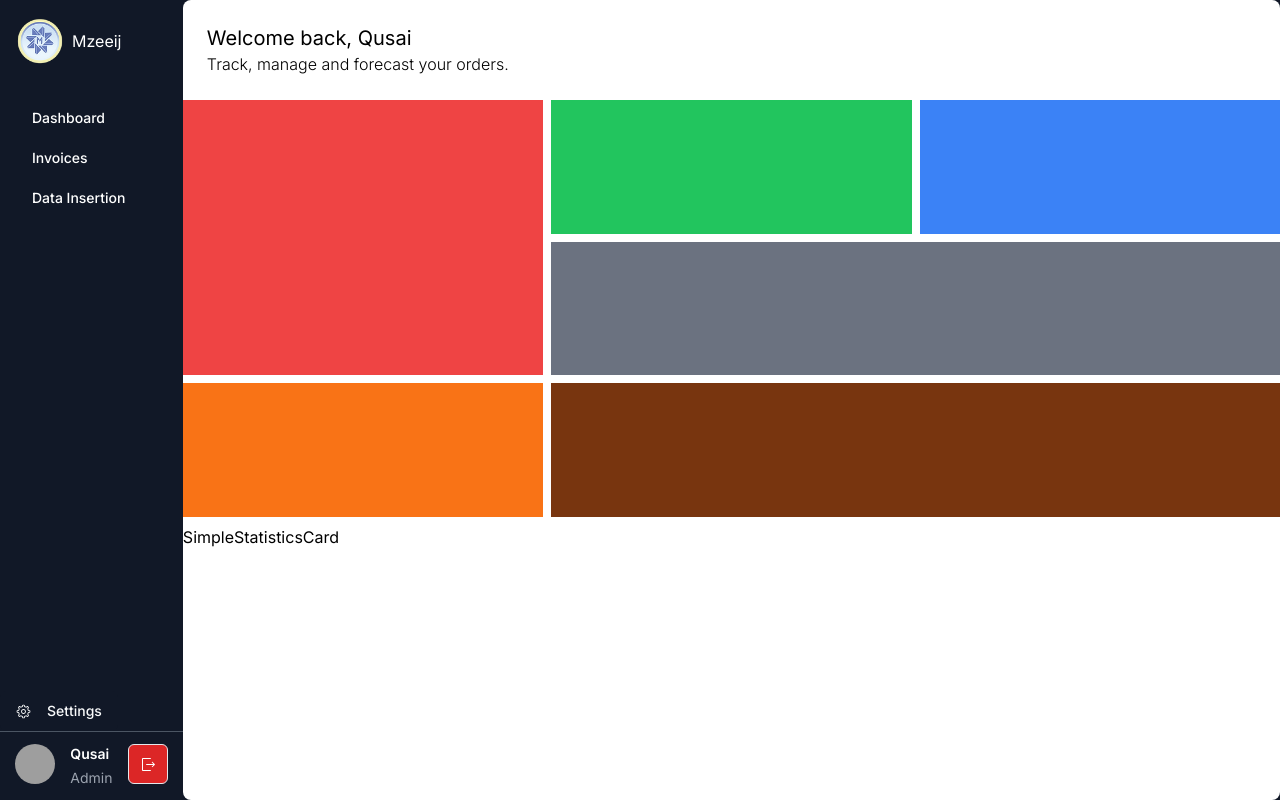
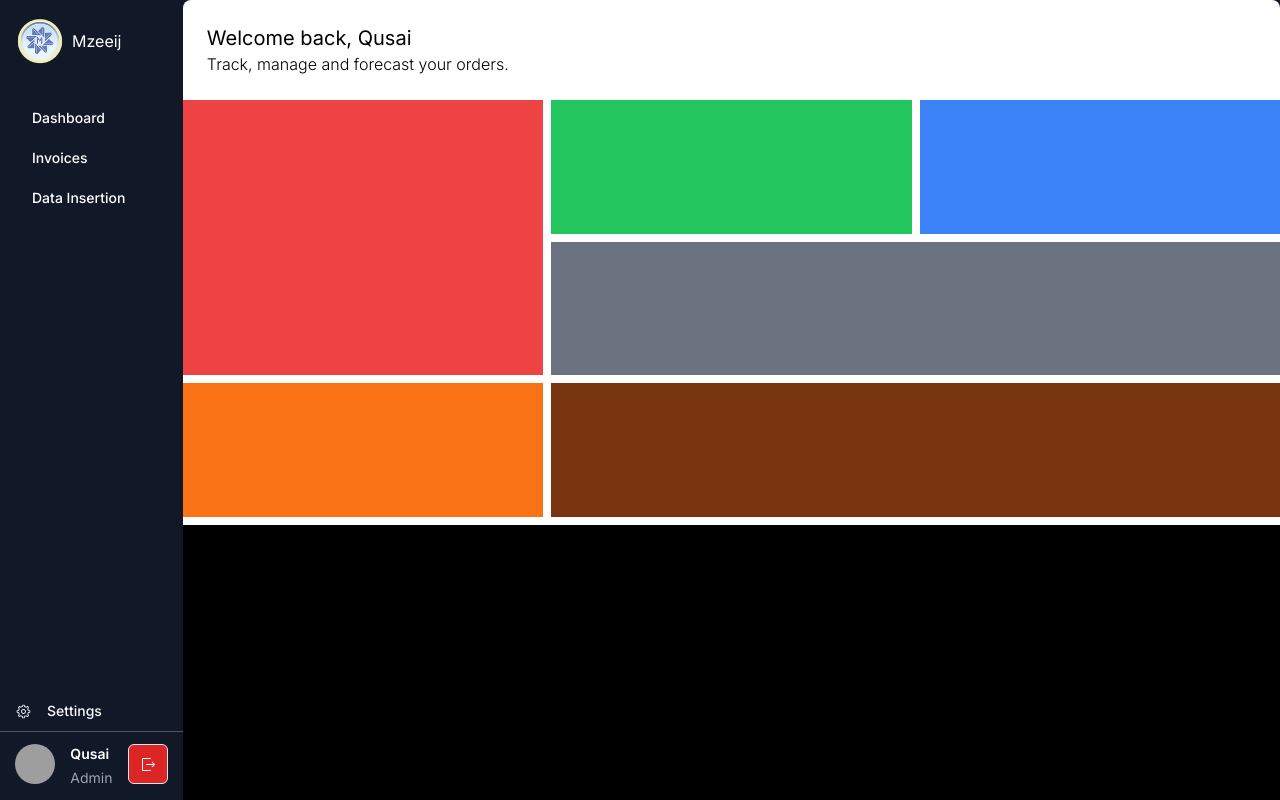
Before and after one commit to QAGCodes/Mzeeij, a Next.js app in the folder mzeeij/: page /analytics in a window 1280 px wide. Built offline with nearby package versions, Linux system fonts and the light colour scheme; grey boxes are pictures that could not be loaded.

Commit message:
Update DashContent.tsx

```diff
--- a/mzeeij/src/components/dashboardComps/DashContent.tsx
+++ b/mzeeij/src/components/dashboardComps/DashContent.tsx
@@ -10,9 +10,7 @@ const DashContent = () => {
       <div className="min-h-[3px] bg-gray-500 col-span-2"></div>
       <div className="min-h-[3px] bg-orange-500"></div>
       <div className="min-h-[3px] bg-amber-900 col-span-2"></div>
-      <div className="col-span-3 row-span-2">
-        <SimpleStatisticsCard></SimpleStatisticsCard>
-      </div>
+      <div className="bg-black col-span-3 row-span-2"></div>
     </div>
   );
 };
```
